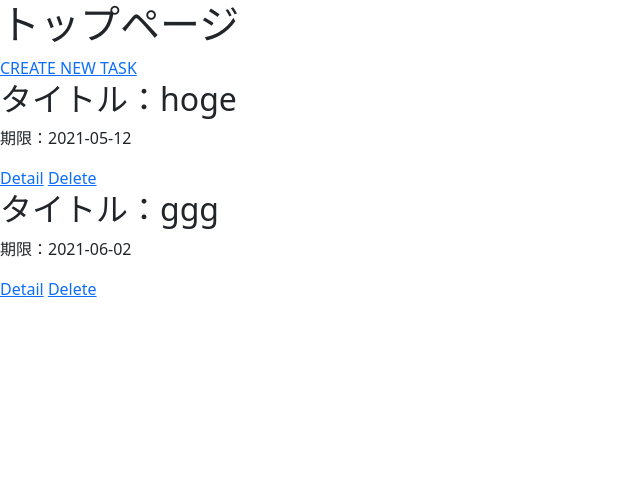
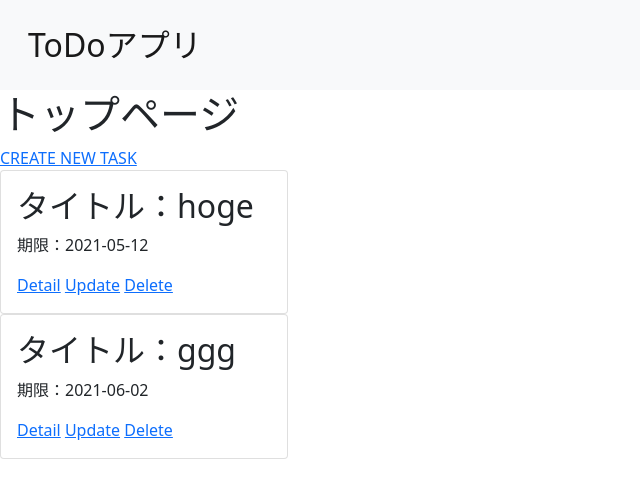
Before and after one commit to go1101/Flask03, a Flask app: page / in a window 1280 px wide. Shown: the top 498 px of the page, without its empty margins (0-640 px from the left). Run offline with Flask 2, Linux system fonts and the light colour scheme; data comes from the database, SQL or seed files in the repository; some libraries are stand-ins or nearby versions.

Commit message:
bootstrap(Cards適用)

```diff
--- a/templates/base.html
+++ b/templates/base.html
@@ -9,6 +9,12 @@
     {% block head %}{% endblock %}
 </head>
 <body>
+    <!-- As a link -->
+<nav class="navbar navbar-light bg-light p-3">
+    <div class="container-fluid">
+      <a class="navbar-brand" href="/" style="font-size: 2rem">ToDoアプリ</a>
+    </div>
+  </nav>
     {% block body %}{% endblock %}
 </body>
 </html>
--- a/templates/index.html
+++ b/templates/index.html
@@ -4,11 +4,25 @@
 <h1>トップページ</h1>
 <a href="/create" role="button">CREATE NEW TASK</a>
 {% for post in posts %}
-<h2>タイトル：{{ post.title }}</h2>
-<p>期限：{{ post.due.date() }}</p>
 
-<a href="detail/{{ post.id }}" role="button">Detail</a>
-<a href="delete/{{ post.id }}" role="button">Delete</a>
+<div class="card" style="width: 18rem;">
+    <div class="card-body">
+        <h2 class="card-title">タイトル：{{ post.title }}</h2>
+        <p>期限：{{ post.due.date() }}</p>
+        <a href="detail/{{ post.id }}" role="button">Detail</a>
+        <a href="update/{{ post.id }}" role="button">Update</a>
+        <a href="delete/{{ post.id }}" role="button">Delete</a>
+
+
+
+        </div>
+  </div>
+
+
+
+
+
+
 
 {% endfor %}
 
```
